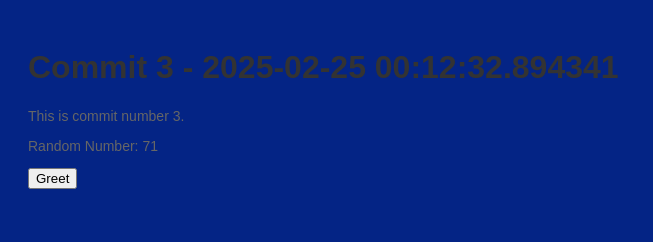
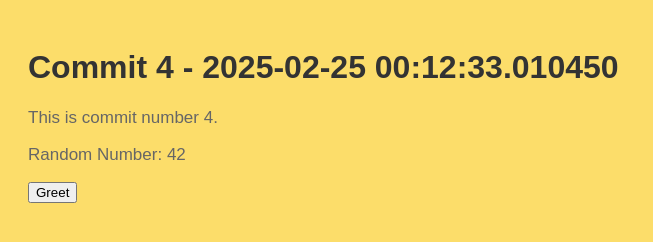
Before and after one commit to polishflits/autogen-repo-20250225001226, a plain HTML site: page index.html in a window 1280 px wide. Shown: the whole page, without its empty margins (0-653 px from the left). Drawn offline with Linux system fonts and the light colour scheme.

Commit message:
📝 Auto commit 4 with HTML, CSS, and JS

```diff
--- a/index.html
+++ b/index.html
@@ -2,13 +2,13 @@
     <!DOCTYPE html>
     <html>
     <head>
-        <title>Commit 3 - 2025-02-25 00:12:32.894341</title>
+        <title>Commit 4 - 2025-02-25 00:12:33.010450</title>
         <link rel="stylesheet" href="style.css">
     </head>
     <body>
-        <h1>Commit 3 - 2025-02-25 00:12:32.894341</h1>
-        <p>This is commit number 3.</p>
-        <p>Random Number: 71</p>
+        <h1>Commit 4 - 2025-02-25 00:12:33.010450</h1>
+        <p>This is commit number 4.</p>
+        <p>Random Number: 42</p>
         <button onclick="greet()">Greet</button>
         <script src="script.js"></script>
     </body>
--- a/script.js
+++ b/script.js
@@ -2,4 +2,4 @@
     function greet() {
         alert('Hello from commit ' + commitNumber + '!');
     }
-    var commitNumber = 3;
+    var commitNumber = 4;
--- a/style.css
+++ b/style.css
@@ -1,7 +1,7 @@
 
     body {
         font-family: Arial, sans-serif;
-        background-color: #042485;
+        background-color: #fcdd6a;
         padding: 20px;
     }
     h1 {
@@ -9,5 +9,5 @@
     }
     p {
         color: #666;
-        font-size: 14px;
+        font-size: 17px;
     }
```
